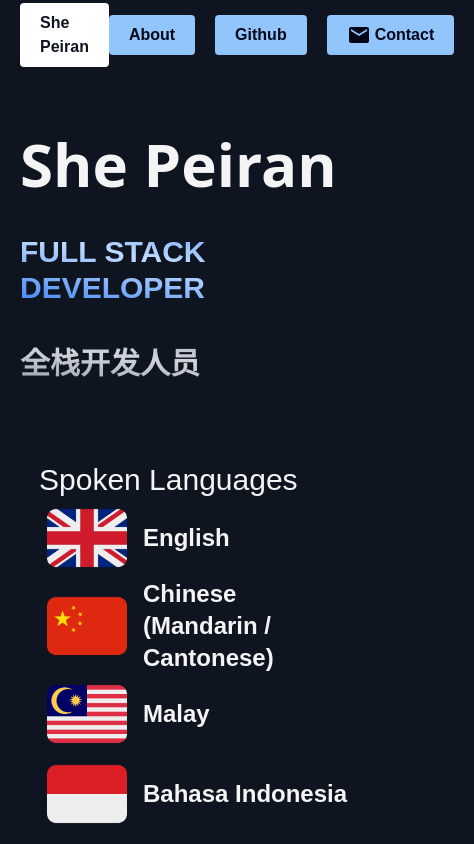
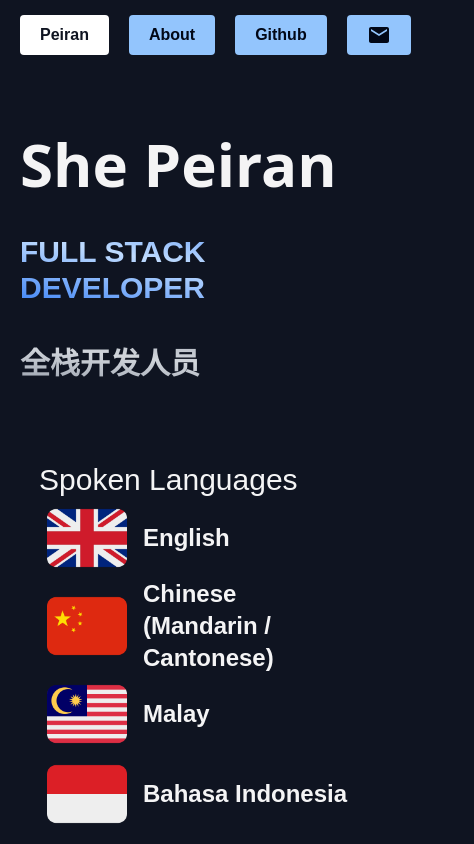
Before and after one commit to s-peiran/landing-page, a Next.js app: page / in a window 390 px wide. Shown: the top 844 px of the page, 474 px wide, since content can reach past the window. Built offline with nearby package versions, Linux system fonts and the light colour scheme.

Commit message:
fix overflowing mobile headers

```diff
--- a/src/components/header.tsx
+++ b/src/components/header.tsx
@@ -2,21 +2,23 @@
 
 import { useRouter } from "next/navigation";
 import EmailIcon from "@mui/icons-material/Email";
+import { useScreenSize } from "@/app/hooks/use-screen-size";
 
 export const Header = () => {
 	const router = useRouter();
 	const handleNavigation = (route: string) => {
 		router.push(route);
 	};
+	const { isMobile } = useScreenSize();
 
 	return (
-		<header className="sticky top-0 w-full flex items-center bg-[#0F1421] min-h-[70px]">
+		<header className="sticky top-0 w-full flex items-center max-sm:gap-5 bg-[#0F1421] min-h-[70px]">
 			<nav
 				className="px-5 py-2 bg-white ml-5 rounded-sm cursor-pointer font-semibold text-[#0F1421]"
 				onClick={() => handleNavigation("/")}
 				onKeyDown={() => null}
 			>
-				She Peiran
+				{isMobile ? "Peiran" : "She Peiran"}
 			</nav>
 			<nav className="ml-auto flex justify-between gap-x-5 pr-5">
 				<ul
@@ -39,7 +41,7 @@ export const Header = () => {
 					href="mailto:she.peiran@gmail.com"
 				>
 					<EmailIcon />
-					Contact
+					{!isMobile && "Contact"}
 				</a>
 			</nav>
 		</header>
```
